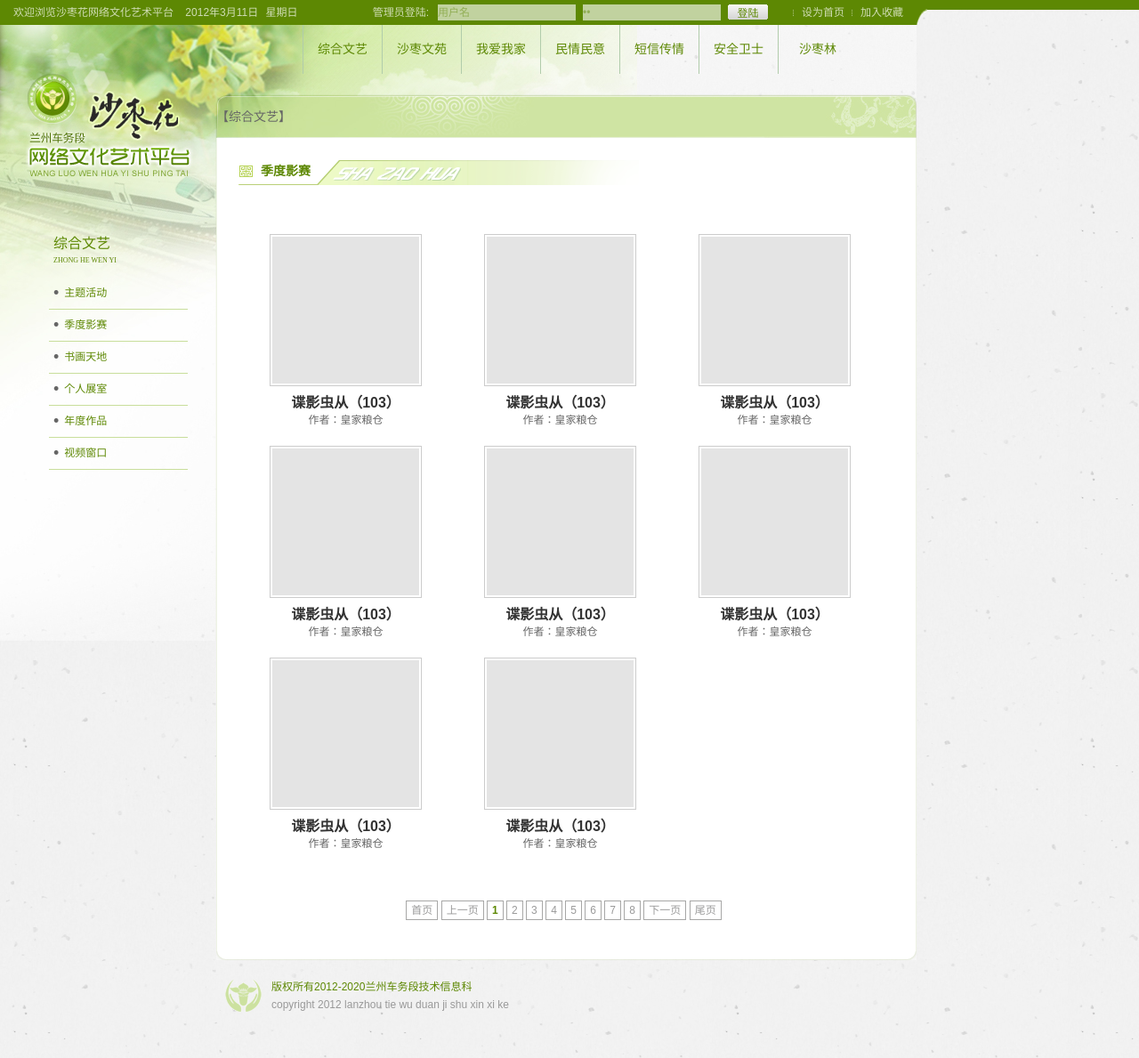
After one commit to pktangyue/WebOne, a PHP site: page /zhonghewenyi/tuwen.php in a window 1280 px wide. The commit adds this page. Shown: the whole page at 89% size. Run offline with PHP 8.4, Linux system fonts and the light colour scheme.

Commit message:
zhonghewenyi tuwen

```diff
--- a/css/base.css
+++ b/css/base.css
@@ -132,6 +132,11 @@ a.content:hover{text-decoration:none;color:#333;}
 .list{font-size:14px;padding:28px 5px;}
 .list li{margin-bottom:18px;}
 .list_date{float:right;color:#999;}
+/* imgs */
+.imgs{padding:35px 0;}
+.imgs li{text-align:center;float:left;line-height:150%;margin:0 35px 20px;}
+.imgs img{margin-bottom:5px;}
+.imgs a,.imgs a:hover{color:#333;font-size:16px;font-weight:bold;}
 /* pager */
 .pager{text-align:center;}
 .pager a,
--- a/index.php
+++ b/index.php
@@ -6,6 +6,7 @@
 		<fieldset>
 			<p><a href="/zhonghewenyi/index.php">03综合文艺</a></p>
 			<p><a href="zhonghewenyi/liebiao.php">04综合文艺—列表</a></p>
+			<p><a href="zhonghewenyi/tuwen.php">05综合文艺—图文列表</a></p>
 		</fieldset>
 	</body>
 </html>
--- /dev/null
+++ b/zhonghewenyi/tuwen.php
@@ -0,0 +1,68 @@
+<? include '../common/header.php';?>
+<? include 'leftside.php';?>
+<div class="rightside">
+	<h1 class="rightside_title">【综合文艺】</h1>
+	<div class="rightside_content">
+		<div class="section">
+			<h3 class="section_title">季度影赛</h3>
+			<ul class="imgs clearfix">
+				<li>
+					<a href="#"><img src="/img/blank.jpg" width="165" height="165"/></a>
+					<p><a href="#">谍影虫从（103）</a></p>
+					<p>作者：皇家粮仓</p>
+				</li>
+				<li>
+					<a href="#"><img src="/img/blank.jpg" width="165" height="165"/></a>
+					<p><a href="#">谍影虫从（103）</a></p>
+					<p>作者：皇家粮仓</p>
+				</li>
+				<li>
+					<a href="#"><img src="/img/blank.jpg" width="165" height="165"/></a>
+					<p><a href="#">谍影虫从（103）</a></p>
+					<p>作者：皇家粮仓</p>
+				</li>
+				<li>
+					<a href="#"><img src="/img/blank.jpg" width="165" height="165"/></a>
+					<p><a href="#">谍影虫从（103）</a></p>
+					<p>作者：皇家粮仓</p>
+				</li>
+				<li>
+					<a href="#"><img src="/img/blank.jpg" width="165" height="165"/></a>
+					<p><a href="#">谍影虫从（103）</a></p>
+					<p>作者：皇家粮仓</p>
+				</li>
+				<li>
+					<a href="#"><img src="/img/blank.jpg" width="165" height="165"/></a>
+					<p><a href="#">谍影虫从（103）</a></p>
+					<p>作者：皇家粮仓</p>
+				</li>
+				<li>
+					<a href="#"><img src="/img/blank.jpg" width="165" height="165"/></a>
+					<p><a href="#">谍影虫从（103）</a></p>
+					<p>作者：皇家粮仓</p>
+				</li>
+				<li>
+					<a href="#"><img src="/img/blank.jpg" width="165" height="165"/></a>
+					<p><a href="#">谍影虫从（103）</a></p>
+					<p>作者：皇家粮仓</p>
+				</li>
+			</ul>
+			<div class="pager">
+				<a href="#">首页</a>
+				<a href="#">上一页</a>
+				<span>1</span>
+				<a href="#">2</a>
+				<a href="#">3</a>
+				<a href="#">4</a>
+				<a href="#">5</a>
+				<a href="#">6</a>
+				<a href="#">7</a>
+				<a href="#">8</a>
+				<a href="#">下一页</a>
+				<a href="#">尾页</a>
+			</div>
+		</div>
+	</div>
+	<div class="rightside_bottom"></div>
+</div>
+<? include '../common/footer.php';?>
```
